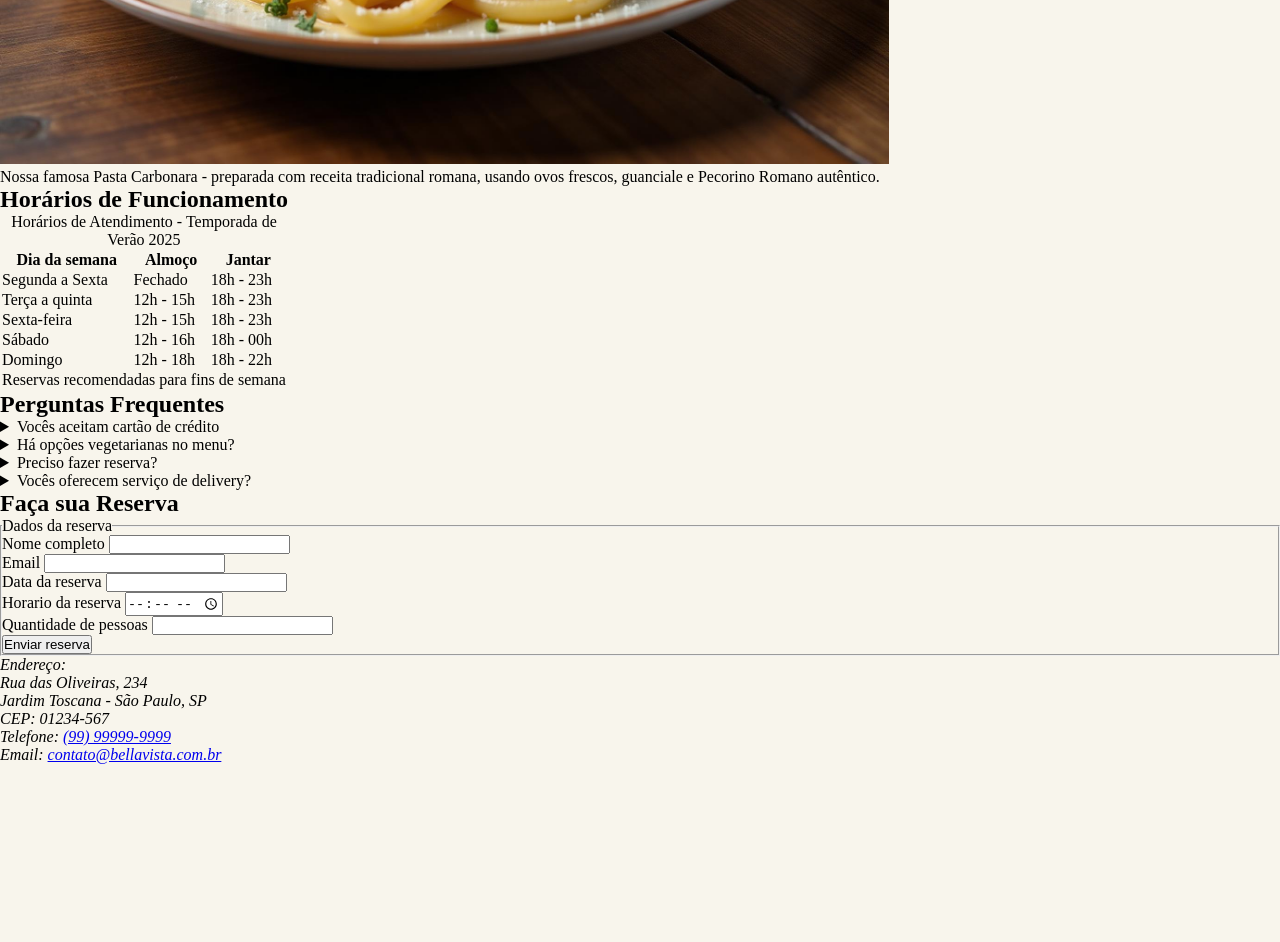
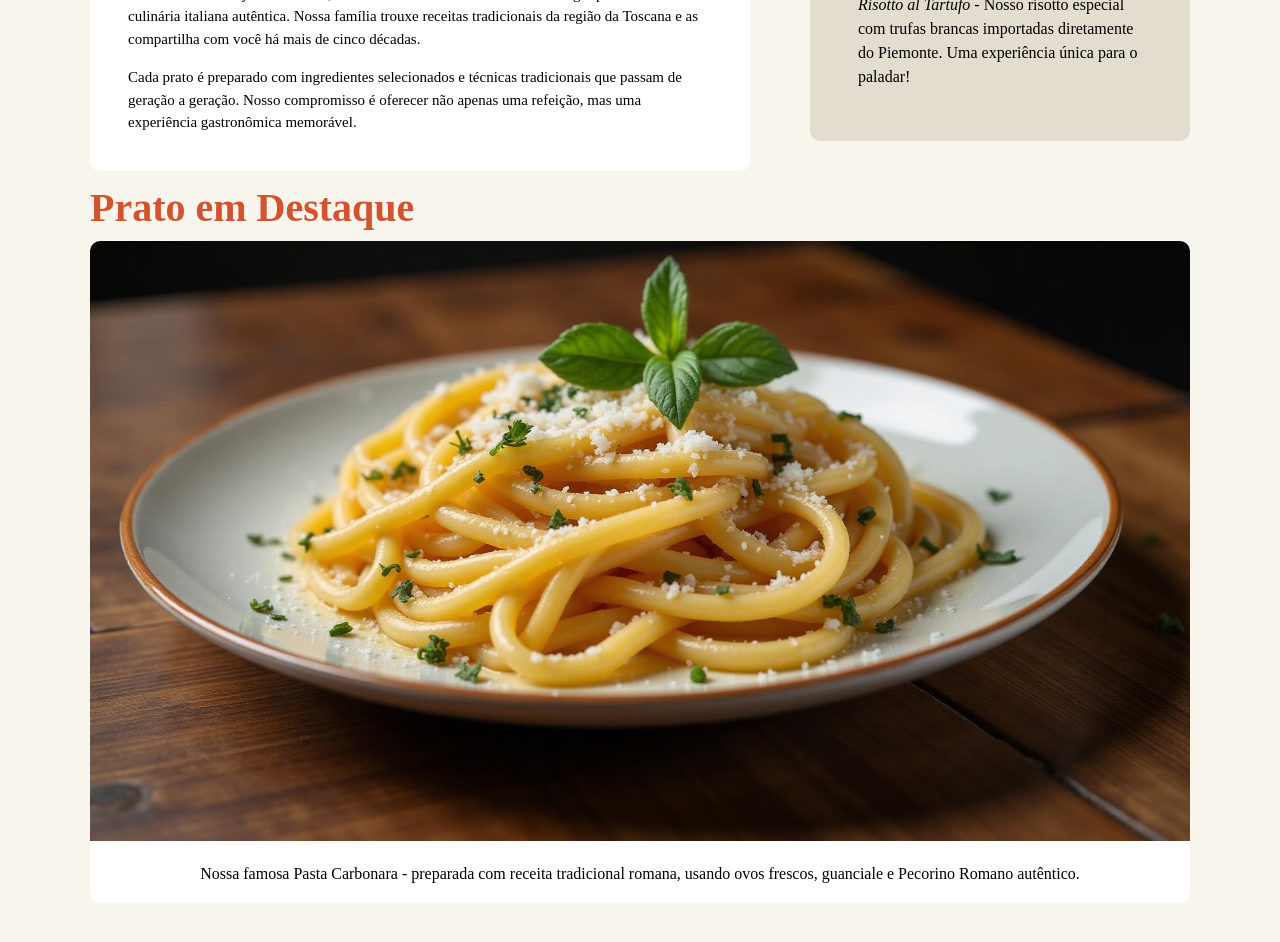
Before and after one commit to eliasjrdev/atividade-html-semantico, a plain HTML site: page index.html in a window 1280 px wide. Shown: the part 696-1638 px from the top of the page. Before the commit the page ends 1460 px from the top, so only its background shows below. Drawn offline with Linux system fonts and the light colour scheme.

Commit message:
feat: Adiciona css da página

```diff
--- a/index.html
+++ b/index.html
@@ -31,16 +31,17 @@
         </nav>
     </header>
     <main>
-        <section>
-            <h2>Bem-vindo ao restaurante Bella Vista</h2>
+        <section id="bem-vindo">
+            <h2>Bem-vindo ao restaurante<br> Bella Vista</h2>
             <p>
                 <em>Sabores autênticos da Itália</em> no coração da cidade. Desfrute de <strong>pratos tradicionais
-                    preparados</strong> com ingredientes frescos e muito amor.
+                    preparados</strong> <br>com ingredientes frescos e muito amor.
             </p>
         </section>
+        <section id="nossa-historia">
+            <h2>Nossa história</h2>
             <article>
-            <div>
-                <h2>Nossa história</h2>
+                <div id="tradicao">
                     <h3>Uma Tradição de 50 Anos</h3>
                     <p>
                         Fundada em 15 de junho de 1973, a Trattoria Bella Vista tem sido um refúgio
@@ -53,7 +54,7 @@
                         mas uma experiência gastronômica memorável.
                     </p>
                 </div>
-            <div>
+                <div id="destaque-mes">
                     <aside>
                         <h3>Destaque do Mês</h3>
                         <p>
@@ -64,18 +65,20 @@
                     </aside>
                 </div>
             </article>
-        <section>
+        </section>
+
+        <section id="prado-destaque">
             <h2>Prato em Destaque</h2>
             <figure>
                 <img src="assets/imagem-prato.jpg"
-                    alt="Imagem de um prato servido com macarrão com uma aparencia deveras palatável width=" 700"
-                    height="500"">
-                <figcaption>Nossa famosa Pasta Carbonara - preparada com receita tradicional romana,
+                    alt="Imagem de um prato servido com macarrão com uma aparencia deveras palatável">
+                <figcaption>
+                    Nossa famosa Pasta Carbonara - preparada com receita tradicional romana,
                     usando ovos frescos, guanciale e Pecorino Romano autêntico.
                 </figcaption>
             </figure>
         </section>
-        <section>
+        <section id="horario">
             <h2>Horários de Funcionamento</h2>
             <table>
                 <caption>Horários de Atendimento - Temporada de Verão 2025</caption>
@@ -121,7 +124,7 @@
                 </tfoot>
             </table>
         </section>
-        <section>
+        <section id="perguntas">
             <h2>Perguntas Frequentes</h2>
             <details>
                 <summary>Vocês aceitam cartão de crédito</summary>
@@ -143,29 +146,29 @@
                     aplicativos parceiros.</p>
             </details>
         </section>
-        <section>
+        <section id="reserva">
             <h2>Faça sua Reserva</h2>
             <form action="">
                 <fieldset>
                     <legend>Dados da reserva</legend>
                     <div>
-                        <label for="nome">Nome completo</label>
+                        <label for="nome">Nome completo</label><br>
                         <input type="text" id="nome" name="nome" required>
                     </div>
                     <div>
-                        <label for="email">Email</label>
+                        <label for="email">Email</label><br>
                         <input type="email" id="email" name="email" required>
                     </div>
                     <div>
-                        <label for="data">Data da reserva</label>
+                        <label for="data">Data da reserva</label><br>
                         <input type="datetime" id="data" name="data" required>
                     </div>
                     <div>
-                        <label for="hora">Horario da reserva</label>
+                        <label for="hora">Horario da reserva</label><br>
                         <input type="time" id="data" name="hora" required>
                     </div>
                     <div>
-                        <label for="quantidadeP">Quantidade de pessoas</label>
+                        <label for="quantidadeP">Quantidade de pessoas</label><br>
                         <input type="datetime" id="quantidadeP" name="quantidadeP" required>
                     </div>
                     <dialog id="confirmacaoMsgm">
@@ -189,12 +192,20 @@
         </section>
         <footer>
             <address>
+                <p>
                     Endereço:<br>
                     Rua das Oliveiras, 234<br>
                     Jardim Toscana - São Paulo, SP<br>
                     CEP: 01234-567<br>
+                </p>
+                <p>
                     Telefone: <a href="tel:+5599999999999">(99) 99999-9999</a><br>
                     Email: <a href="mailto:contato@rickbarber.com">contato@bellavista.com.br</a>
+                </p>
+                <small>
+                    &copy; 2025 <strong>Trattoria Bella Vista</strong>. Todos os direitos reservados. |
+                    <span>CNPJ: 00.000.000/0000-00</span>
+                </small>
             </address>
         </footer>
     </main>
--- a/style.css
+++ b/style.css
@@ -9,3 +9,311 @@ body{
     height: 100vh;
     background-color:#F8F5EC ;
 }
+
+header{
+    background-color:#FFFFFF;
+    display: flex;
+    flex-direction: column;
+    justify-content: center;
+    align-items: center;
+    height: 200px;
+}
+
+header h1{
+    color: #D2532D;
+    font-size: 50px;
+    padding: 10px;
+}
+
+nav{
+    background-color: #F8F5EC;
+    padding: 10px;
+    border-radius: 10px;
+    display: flex;
+    width: 800px;
+}
+
+nav ul{
+    display: flex;
+    width: 100%;
+    justify-content: space-around;
+    list-style: none;
+
+}
+
+nav ul li a{
+    text-decoration: none;
+    color: black;
+    font-size: 20px;
+}
+
+nav ul li a:hover{
+    text-decoration: underline;
+    color: black;
+    color: #D2532D;
+}
+
+main{
+    width: 100vw;
+    display: flex;
+    flex-direction: column;
+    align-items: center;
+}
+
+
+#bem-vindo{
+    margin-top: 30px;
+    width: 1100px;
+    height: 300px;
+    background-color: #F3E6DA;
+    display: flex;
+    flex-direction: column;
+    border-radius: 10px;
+    justify-content: center;
+    align-items: center;
+    color: #342419;
+}
+
+#bem-vindo h2{
+    font-size: 60px;
+    text-align: center;
+}
+
+#bem-vindo p{
+    text-align: center;
+    font-size: 18px;
+}
+
+#nossa-historia{
+    width: 1100px;
+    height: 350px;
+}
+
+#nossa-historia h2{
+    color:#D2532D;
+    padding-top: 20px;
+    font-size: 40px;
+    padding-bottom: 10px;
+}
+
+article{
+    display: flex;
+    justify-content: space-evenly;
+    height: 320px;
+    justify-content: space-between;
+}
+
+#tradicao{
+    background-color: white;
+    max-width: 600px;
+    height: 200px;
+    border-radius: 10px;
+    padding: 30px;
+    display: flex;
+    flex-direction: column;
+    justify-content: center;
+}
+
+#tradicao h3{
+    font-size: 30px;
+}
+
+#tradicao p{
+    line-height: 1.5;
+    font-size: 15px;
+    padding: 8px;
+}
+
+#destaque-mes{
+    background-color: #E2DDCF;
+    max-width: 300px;
+    height: 150px;
+    border-radius: 10px;
+    padding: 40px;
+}
+
+#destaque-mes h3{
+    font-size: 30px;
+}
+
+#destaque-mes p{
+    line-height: 1.5;
+    padding: 8px;
+}
+
+#prado-destaque{
+    width: 1100px;
+}
+
+#prado-destaque h2{
+    color:#D2532D;
+    font-size: 40px;
+    padding-bottom: 10px;
+}
+
+#prado-destaque figure{
+    background-color: white;
+    border-radius: 0px 0px 10px 10px;
+}
+
+#prado-destaque figure img{
+   width: 100%;
+   height: 600px;
+   border-radius: 10px 10px 0px 0px;
+   margin: 0;
+}
+
+#prado-destaque figcaption{
+    background-color: white;
+    padding: 20px;
+    border-radius: 0px 0px 10px 10px;
+    display: flex;
+    justify-content: center;
+}
+
+#horario{
+    width: 1110px;
+    display: flex;
+    flex-direction: column;
+    margin-bottom: 20px;
+}
+
+#horario h2{
+    color:#D2532D;
+    font-size: 40px;
+    padding-top: 30px;
+    padding-bottom: 10px;
+}
+
+#horario caption{
+    font-size: 22px;
+    padding: 10px;
+}
+
+#horario thead{
+    background-color: #D2532D;
+    height: 40px;
+    font-size: 20px;
+    color: white;
+
+}
+
+#horario thead th{
+    border-radius: 10px 10px 0px 0px;
+}
+
+
+#horario tbody td{
+    background-color: #FFFFFF;
+    height: 40px;
+    padding: 10px;
+    font-size: 18px;
+}
+
+#horario tfoot{
+    background-color: #E2DDCF;
+    padding: 40px;
+    height: 50px;
+    text-align: center;
+}
+
+#horario tfoot td{
+    padding: 10px;
+    border-radius: 0px 0px 10px 10px;
+}
+
+#perguntas{
+    width: 1100px;
+    display: flex;
+    flex-direction: column;
+    gap: 10px;
+}
+
+#perguntas h2{
+    color:#D2532D;
+    font-size: 40px;
+    padding-top: 30px;
+    padding-bottom: 10px;
+}
+
+#perguntas details{
+    border: 1px solid #E2DDCF;
+    padding: 20px;
+    border-radius: 10px;
+    background-color: white;
+    cursor: pointer;
+}
+
+#reserva{
+    width: 1100px;
+    margin-bottom: 100px;
+}
+
+#reserva h2{
+    color:#D2532D;
+    font-size: 40px;
+    padding-top: 30px;
+    padding-bottom: 10px;
+}
+
+#reserva form{
+    border-radius: 10px;
+    background-color: white;
+    width: 1100px;
+    display: flex;
+    justify-content: center;
+    padding: 20px 0px;
+}
+
+#reserva form legend{
+    font-size: 20px;
+}
+
+#reserva form fieldset{
+    height: 390px;
+    border-radius: 10px;
+    padding: 20px;
+    display: flex;
+    flex-direction: column;
+    gap: 20px;
+    width: 950px;
+    height: 500px;
+}
+
+#reserva form fieldset label{
+    font-size: 18px;
+}
+
+
+#reserva form fieldset input{
+    width: 98%;
+    height: 40px;
+    border-radius: 10px;
+    padding: 0px 10px;
+}
+
+#reserva form fieldset button{
+    font-size: 20px;
+    height: 60px;
+    border-radius: 10px;
+    background-color: #D2532D;
+    cursor: pointer;
+    color: white;
+}
+
+footer{
+    background-color: #D2532D;
+    width: 100vw;
+    height: 400px;
+    color: white;
+    font-size: 18px;
+    display: flex;
+}
+
+footer address{
+    padding: 20px;
+    display: flex;
+    flex-direction: column;
+    gap: 30px;
+    justify-content: center;
+}
```
Lines whose indentation alone changed are shown as unchanged.
